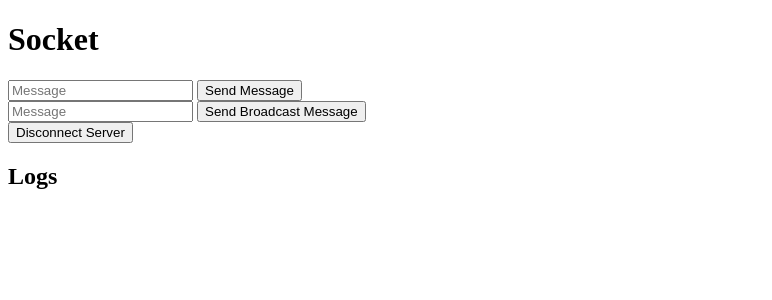
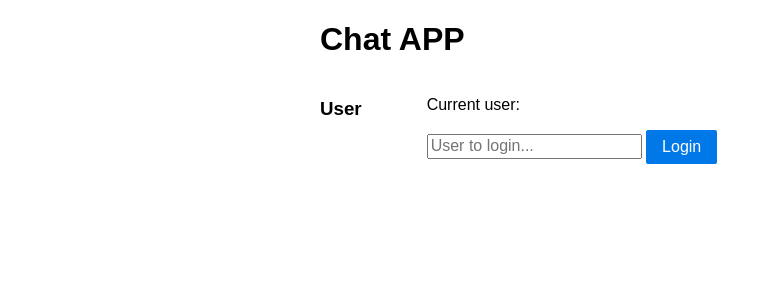
Before and after one commit to debayashi/jobsity, a Flask app: page / in a window 1280 px wide. Shown: the top 300 px of the page, without its empty margins (0-772 px from the left). Run offline with Flask 2, Linux system fonts and the light colour scheme; some libraries are stand-ins or nearby versions.

Commit message:
user session

```diff
--- a/client/__main__.py
+++ b/client/__main__.py
@@ -14,6 +14,7 @@ def on_connect():
 
 @sio.on('my_response', namespace='/test')
 def message(msg):
+    print(msg)
     if msg['data'].startswith("/"):
         bot = Bot()
         if re.search('^\/stock=', msg['data']):
--- a/client/util/mq.py
+++ b/client/util/mq.py
@@ -42,7 +42,6 @@ class Mq:
         return self._queue_durable
 
     def write_bot_message(self, command, msg):
-
         logging.info("--------------------------------------")
         logging.info("Mensagem de solicitacao de execucao:")
         logging.info("--------------------------------------")
--- a/server/app.py
+++ b/server/app.py
@@ -1,21 +1,49 @@
-from flask import Flask, render_template, session, copy_current_request_context
+from flask import (
+    Flask, render_template, session, copy_current_request_context, request,
+    jsonify
+)
 from flask_socketio import SocketIO, emit, disconnect
-from threading import Lock
+from flask_login import (
+    LoginManager, UserMixin, current_user, login_user, logout_user
+)
+from flask_session import Session
 from server.service.chat_history import ChatHistory
-import re
 
 
-async_mode = None
+async_mode = 'gevent'
+if async_mode == 'eventlet':
+    import eventlet
+    eventlet.monkey_patch()
+elif async_mode == 'gevent':
+    from gevent import monkey
+    monkey.patch_all()
+
 app = Flask(__name__)
 app.config['SECRET_KEY'] = 'secret!'
-socket_ = SocketIO(app, async_mode=async_mode)
-thread = None
-thread_lock = Lock()
+app.config['SESSION_TYPE'] = 'filesystem'
+login = LoginManager(app)
+Session(app)
+socket_ = SocketIO(app, async_mode='threading')
+
+
+class User(UserMixin, object):
+    def __init__(self, id=None):
+        self.id = id
+
+
+@login.user_loader
+def load_user(id):
+    return User(id)
 
 
 @app.route('/')
 def index():
     return render_template('index.html', async_mode=socket_.async_mode)
+
+
+@app.route('/chat')
+def chat():
+    return render_template('chat.html', async_mode=socket_.async_mode)
 
 
 @socket_.on('my_event', namespace='/test')
@@ -29,17 +57,33 @@ def test_message(message):
 def test_broadcast_message(message):
     session['receive_count'] = session.get('receive_count', 0) + 1
 
-    chat_svc = ChatHistory()
-    chat_svc.save_message(message['data'])
+    # chat_svc = ChatHistory()
+    # chat_svc.save_message(message['data'])
 
     emit('my_response',
-         {'data': message['data'], 'count': session['receive_count']},
+         {'data': message['data'], 'user': current_user.id},
          broadcast=True)
 
 
-def post_bot_message(message):
-    with app.test_request_context('/'):
-        emit('my_response', {'data': message['msg'], 'count': 3}, namespace='/test', broadcast=True)
+@app.route('/session', methods=['GET', 'POST'])
+def session_access():
+    if request.method == 'GET':
+        if current_user.is_authenticated:
+            return jsonify({
+                'session': session.get('value', ''),
+                'user': current_user.id
+            })
+        else:
+            return None
+    data = request.get_json()
+    if 'session' in data:
+        session['value'] = data['session']
+    if 'user' in data:
+        if data['user']:
+            login_user(User(data['user']))
+        else:
+            logout_user()
+    return '', 204
 
 
 @socket_.on('disconnect_request', namespace='/test')
--- a/server/templates/index.html
+++ b/server/templates/index.html
@@ -2,58 +2,48 @@
 <html>
 <head>
     <title>Socket-Test</title>
+    <link rel="stylesheet" href="https://unpkg.com/purecss@1.0.0/build/pure-min.css">
+    <meta name="viewport" content="width=device-width, initial-scale=1">
     <script src="//code.jquery.com/jquery-1.12.4.min.js"></script>
     <script src="//cdnjs.cloudflare.com/ajax/libs/socket.io/2.2.0/socket.io.js"></script>
     <script type="text/javascript" charset="utf-8">
         $(document).ready(function() {
 
-            namespace = '/test';
-            var socket = io(namespace);
-
-            socket.on('connect', function() {
-                socket.emit('my_event', {data: 'connected to the SocketServer...'});
-            });
-            socket.on('bot_response', function(msg, cb) {
-                $('#log').append('<br>' + $('<div/>').text('logs #' + msg.count + ': ' + msg.data).html());
-                if (cb)
-                    cb();
-            });
-            socket.on('my_response', function(msg, cb) {
-                $('#log').append('<br>' + $('<div/>').text('logs #' + msg.count + ': ' + msg.data).html());
-                if (cb)
-                    cb();
-            });
-            $('form#emit').submit(function(event) {
-                socket.emit('my_event', {data: $('#emit_data').val()});
-                return false;
-            });
-            $('form#broadcast').submit(function(event) {
-                socket.emit('my_broadcast_event', {data: $('#broadcast_data').val()});
-                return false;
-            });
-            $('form#disconnect').submit(function(event) {
-                socket.emit('disconnect_request');
-                return false;
+            $('#login-socketio').click(function() {
+                $.ajax({
+                    type: 'POST',
+                    url: '/session',
+                    data: JSON.stringify({user: $('#socketio-user-set').val(), session: '_' + Math.random().toString(36).substr(2, 9)}),
+                    contentType: 'application/json',
+                    success: function(result){
+                        window.location.href = '/chat';
+                    },
+                });
             });
         });
     </script>
 </head>
 <body style="background-color:white;">
 
-    <h1 style="background-color:white;">Socket</h1>
-    <form id="emit" method="POST" action='#'>
-        <input type="text" name="emit_data" id="emit_data" placeholder="Message">
-        <input type="submit" value="Send Message">
-    </form>
-    <form id="broadcast" method="POST" action='#'>
-        <input type="text" name="broadcast_data" id="broadcast_data" placeholder="Message">
-        <input type="submit" value="Send Broadcast Message">
-    </form>
-
-    <form id="disconnect" method="POST" action="#">
-        <input type="submit" value="Disconnect Server">
-    </form>
-    <h2 style="background-color:white;">Logs</h2>
-    <div id="log" ></div>
+    <div class="pure-g">
+        <div class="pure-u-1-4"></div>
+        <div class="pure-u-1-2">
+            <h1>Chat APP</h1>
+                <div id="socketio">
+                    <div class="pure-g">
+                        <div class="pure-u-1-6"><h3>User</h3></div>
+                        <div class="pure-u-5-6">
+                            <p>Current user: <b><span id="socketio-user"></span></b></p>
+                            <p>
+                                <input type=text id='socketio-user-set' placeholder="User to login...">
+                                <button class="pure-button pure-button-primary" id="login-socketio">Login</button>
+                            </p>
+                        </div>
+                    </div>
+                </div>
+            </div>
+        </div>
+        <div class="pure-u-1-4"></div>
+    </div>
 </body>
 </html>
```
Also changed, not shown: server/templates/chat.html (added, +72 -0 lines), server/util/mq.py (+12 -2 lines), server/models.py (added), 1 other file.
